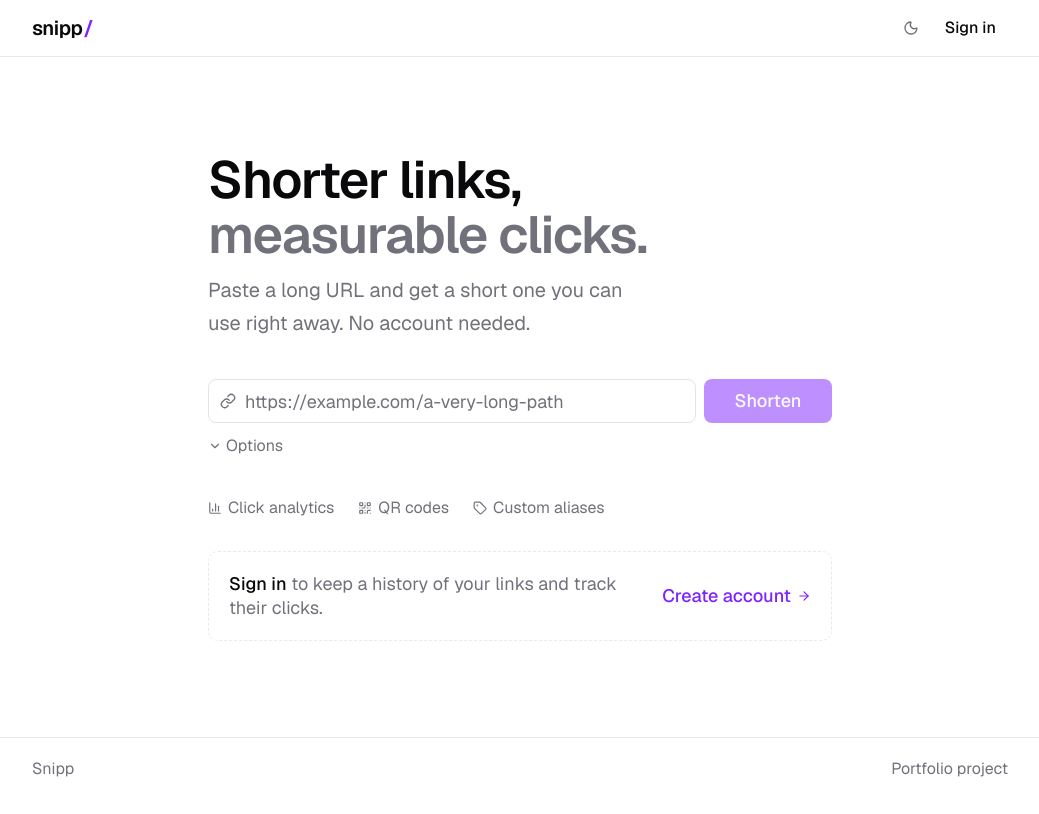
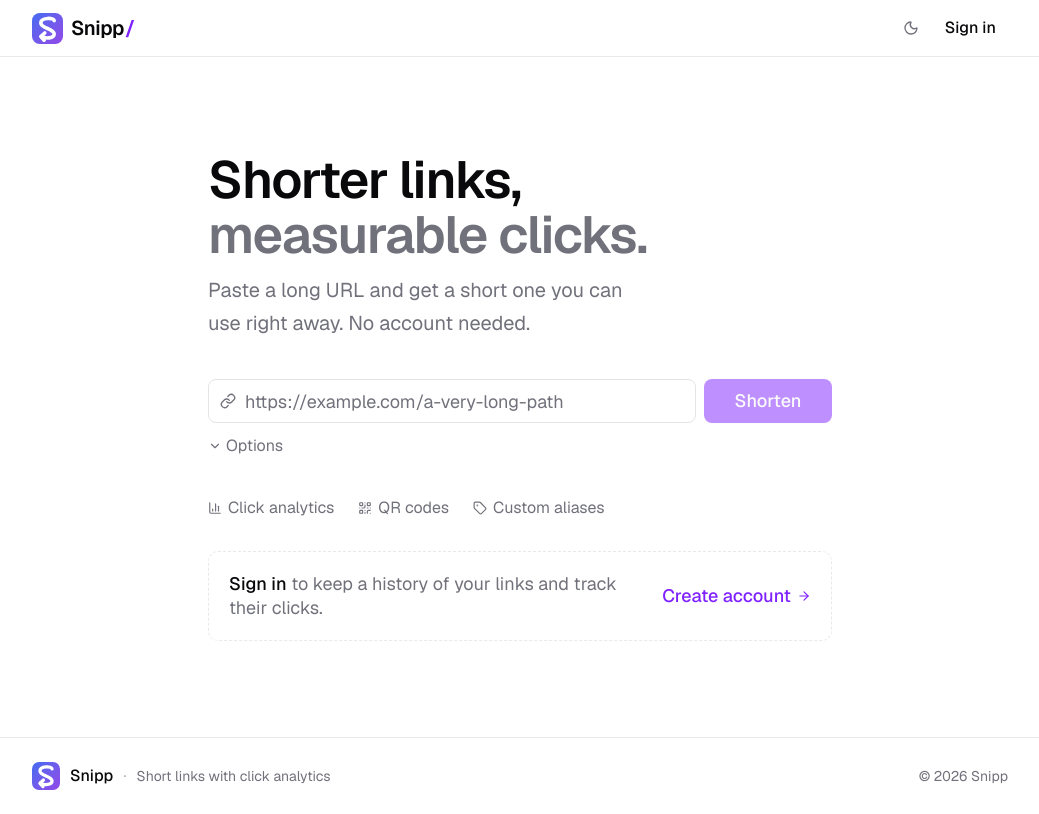
Before and after one commit to iamKinosuke/snipp, a Next.js app in the folder apps/frontend/: page / in a window 1280 px wide. Shown: the whole page, without its empty margins (120-1159 px from the left). Built offline with nearby package versions, Linux system fonts and the light colour scheme; no server answers.

Commit message:
Use the brand mark across the UI and rework the footer

```diff
--- a/apps/frontend/src/app/globals.css
+++ b/apps/frontend/src/app/globals.css
@@ -86,6 +86,9 @@
   --color-input: var(--input);
   --color-ring: var(--ring);
 
+  --color-brand-start: #3f6bf0;
+  --color-brand-end: #9147e8;
+
   --font-sans: var(--font-geist-sans);
   --font-mono: var(--font-geist-mono);
 
--- /dev/null
+++ b/apps/frontend/src/components/brand-mark.tsx
@@ -0,0 +1,26 @@
+import { cn } from "@/lib/utils";
+
+export function BrandMark({ className }: { className?: string }) {
+  return (
+    <span
+      aria-hidden
+      className={cn(
+        "from-brand-start to-brand-end inline-flex size-6 shrink-0 items-center justify-center rounded-[25%] bg-linear-to-br text-white",
+        className,
+      )}
+    >
+      <svg viewBox="0 0 64 64" fill="none" className="size-full">
+        <g
+          stroke="currentColor"
+          strokeWidth={6.5}
+          strokeLinecap="round"
+          strokeLinejoin="round"
+          transform="translate(32 32) scale(1.15) translate(-32 -32)"
+        >
+          <path d="M44 18 C44 12 20 12 20 22 C20 32 44 32 44 42 C44 50 28 51 21 46" />
+          <path d="M27 40 L20 46.5 L26 53" />
+        </g>
+      </svg>
+    </span>
+  );
+}
--- a/apps/frontend/src/components/brand.tsx
+++ b/apps/frontend/src/components/brand.tsx
@@ -1,5 +1,6 @@
 import Link from "next/link";
 
+import { BrandMark } from "@/components/brand-mark";
 import { cn } from "@/lib/utils";
 
 export function Brand({ className }: { className?: string }) {
@@ -7,13 +8,16 @@ export function Brand({ className }: { className?: string }) {
     <Link
       href="/"
       className={cn(
-        "text-foreground focus-visible:outline-ring inline-flex items-baseline gap-px rounded-sm text-base font-semibold tracking-tight focus-visible:outline-2 focus-visible:outline-offset-4",
+        "text-foreground focus-visible:outline-ring inline-flex items-center gap-2 rounded-sm text-base font-semibold tracking-tight focus-visible:outline-2 focus-visible:outline-offset-4",
         className,
       )}
     >
-      snipp
-      <span className="text-primary" aria-hidden>
-        /
+      <BrandMark className="size-[1.55em]" />
+      <span className="inline-flex items-baseline gap-px">
+        Snipp
+        <span className="text-primary" aria-hidden>
+          /
+        </span>
       </span>
     </Link>
   );
--- a/apps/frontend/src/components/site-footer.tsx
+++ b/apps/frontend/src/components/site-footer.tsx
@@ -1,9 +1,21 @@
+import { BrandMark } from "@/components/brand-mark";
+
 export function SiteFooter() {
   return (
     <footer className="border-border/80 border-t">
-      <div className="text-muted-foreground mx-auto flex w-full max-w-5xl items-center justify-between px-6 py-5 text-xs">
-        <span>Snipp</span>
-        <span>Portfolio project</span>
+      <div className="text-muted-foreground mx-auto flex w-full max-w-5xl flex-col gap-3 px-6 py-6 sm:flex-row sm:items-center sm:justify-between">
+        <div className="flex items-center gap-2.5">
+          <BrandMark className="size-7" />
+          <span className="text-foreground text-xs font-medium">Snipp</span>
+          <span className="text-muted-foreground/50" aria-hidden>
+            ·
+          </span>
+          <span className="text-2xs">Short links with click analytics</span>
+        </div>
+
+        <span className="text-2xs tabular-nums">
+          © {new Date().getFullYear()} Snipp
+        </span>
       </div>
     </footer>
   );
```
Also changed, not shown: apps/frontend/src/app/icon.svg (added).
